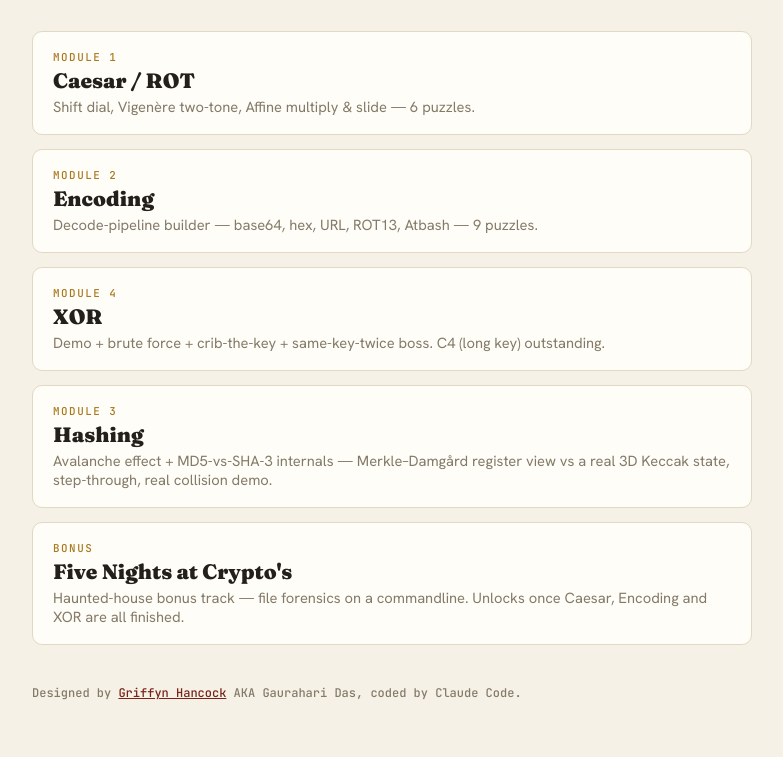
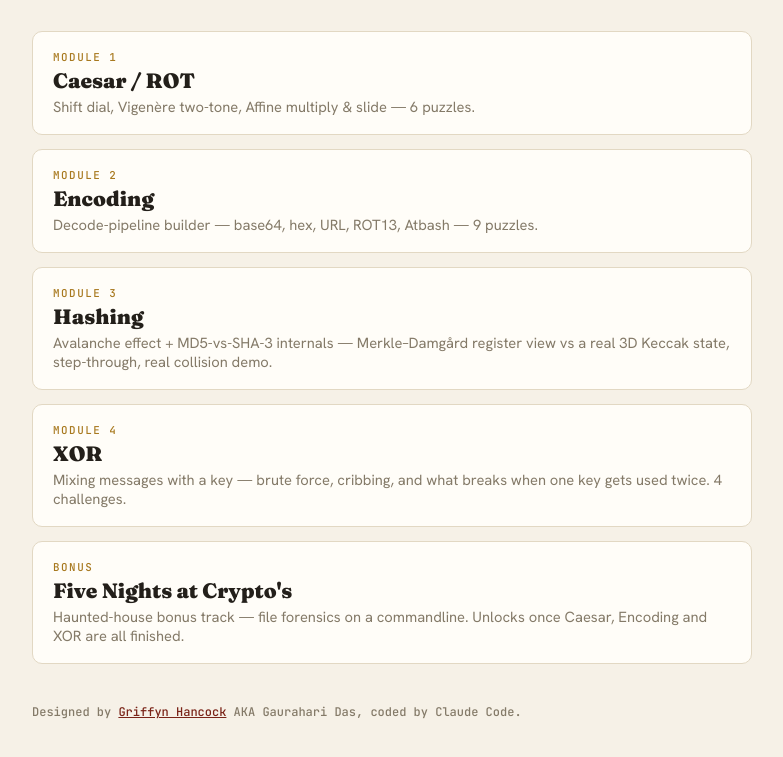
Before and after one commit to GriffynHancock/Gaura-s-Domain, a website: page public/crypto/index.html in a window 1280 px wide. Shown: the part 187-944 px from the top of the page, without its empty margins (248-1031 px from the left). Drawn offline with Linux system fonts and the light colour scheme.

Commit message:
dir: modules in numeric order; README reflects master-as-trunk and a finished XOR

```diff
--- a/public/crypto/index.html
+++ b/public/crypto/index.html
@@ -74,15 +74,15 @@
       <h2>Encoding</h2>
       <p>Decode-pipeline builder — base64, hex, URL, ROT13, Atbash — 9 puzzles.</p>
     </a>
-    <a class="card" href="xor/">
-      <div class="lab">Module 4</div>
-      <h2>XOR</h2>
-      <p>Demo + brute force + crib-the-key + same-key-twice boss. C4 (long key) outstanding.</p>
-    </a>
     <a class="card" href="hash/">
       <div class="lab">Module 3</div>
       <h2>Hashing</h2>
       <p>Avalanche effect + MD5-vs-SHA-3 internals — Merkle–Damgård register view vs a real 3D Keccak state, step-through, real collision demo.</p>
+    </a>
+    <a class="card" href="xor/">
+      <div class="lab">Module 4</div>
+      <h2>XOR</h2>
+      <p>Mixing messages with a key — brute force, cribbing, and what breaks when one key gets used twice. 4 challenges.</p>
     </a>
     <a class="card" href="fnac/">
       <div class="lab">Bonus</div>
```
Also changed, not shown: README.md.
